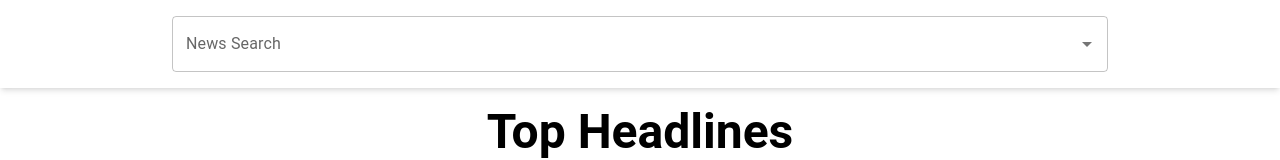
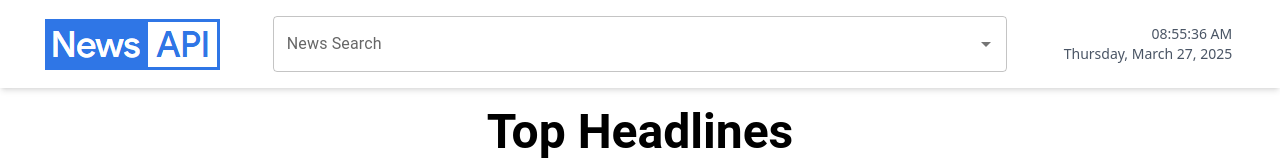
Before and after one commit to Killersea/news-aggregator-react, a React (Vite) app in the folder frontend/: page / in a window 1280 px wide. Shown: the top 160 px of the page. Built offline with nearby package versions, Linux system fonts and the light colour scheme; no server answers.

Commit message:
Logo and Time

```diff
--- a/frontend/src/api/newsApi.ts
+++ b/frontend/src/api/newsApi.ts
@@ -32,7 +32,7 @@ export const fetchArticleContent = async (url: string) => {
 	return response.json();
 };
 
-export const fethHeadlineNews = async (
+export const fetchHeadlineNews = async (
 	country: string = "us",
 	category: string = "general"
 ) => {
--- a/frontend/src/components/ArticleModal.tsx
+++ b/frontend/src/components/ArticleModal.tsx
@@ -66,7 +66,7 @@ export default function ArticleModal({
 			<Slide in={open} direction="up">
 				<Box
 					sx={{
-						width: "75%",
+						width: { s: "95%", md: "75%" },
 						height: "95%",
 						bgcolor: "background.paper",
 						boxShadow: 24,
@@ -104,7 +104,7 @@ export default function ArticleModal({
 							alt={article?.title || "No title available"}
 							sx={{
 								height: {
-									xs: "30vh",
+									s: "20vh",
 									md: "40vh",
 								},
 								width: "100%",
@@ -128,7 +128,7 @@ export default function ArticleModal({
 									fontWeight: "bold",
 									mb: 1,
 									fontSize: {
-										xs: "1.5rem",
+										s: "1.5rem",
 										md: "2.2rem",
 									},
 								}}
@@ -141,7 +141,7 @@ export default function ArticleModal({
 									color: "gray",
 									mb: 2,
 									fontSize: {
-										xs: ".8rem",
+										s: ".8rem",
 										md: "1rem",
 									},
 								}}
@@ -156,7 +156,7 @@ export default function ArticleModal({
 								sx={{
 									lineHeight: 1.6,
 									fontSize: {
-										xs: ".9rem", // ~16px
+										s: ".9rem", // ~16px
 										md: "1.125rem", // ~18px
 									},
 								}}
--- a/frontend/src/components/AutoCompleteSearchBar.tsx
+++ b/frontend/src/components/AutoCompleteSearchBar.tsx
@@ -11,15 +11,17 @@ import { ArticleData } from "../interfaces/articleInterface";
 
 interface AutoCompleteSearchBarProps {
 	setSearchResults: (results: ArticleData[]) => void;
+	inputValue: string;
+	setInputValue: (value: string) => void;
 }
 
 export default function AutoCompleteSearchBar({
 	setSearchResults,
+	inputValue,
+	setInputValue,
 }: AutoCompleteSearchBarProps) {
 	const hint = useRef("");
-	const [inputValue, setInputValue] = useState(() => {
-		return localStorage.getItem("searchInput") || "";
-	});
+
 	const [debouncedValue, setDebouncedValue] = useState(() => {
 		return localStorage.getItem("searchInput") || "";
 	});
@@ -128,7 +130,7 @@ export default function AutoCompleteSearchBar({
 			inputValue={inputValue}
 			id="combo-box-hint-demo"
 			options={articleTitleOptions}
-			sx={{ width: "75%" }}
+			sx={{ width: "90%" }}
 			getOptionLabel={(option) => option.title || ""}
 			renderInput={(params) => (
 				<Box textAlign="left" sx={{ position: "relative", padding: 0 }}>
--- /dev/null
+++ b/frontend/src/components/Clock.tsx
@@ -0,0 +1,38 @@
+import { useState, useEffect } from "react";
+
+export default function Clock() {
+	const [currentTime, setCurrentTime] = useState(new Date());
+
+	useEffect(() => {
+		const timer = setInterval(() => {
+			setCurrentTime(new Date());
+		}, 1000);
+		return () => clearInterval(timer);
+	}, []);
+
+	const formatTime = (date: Date) =>
+		date.toLocaleTimeString([], {
+			hour: "2-digit",
+			minute: "2-digit",
+			second: "2-digit",
+		});
+
+	const formatDate = (date: Date) =>
+		date.toLocaleDateString([], {
+			year: "numeric",
+			month: "long",
+			day: "numeric",
+		});
+
+	const formatDay = (date: Date) =>
+		date.toLocaleDateString([], { weekday: "long" });
+
+	return (
+		<div className="text-right">
+			<div>{formatTime(currentTime)}</div>
+			<div>
+				{formatDay(currentTime)}, {formatDate(currentTime)}
+			</div>
+		</div>
+	);
+}
--- a/frontend/src/components/HeadlinesCarousel.tsx
+++ b/frontend/src/components/HeadlinesCarousel.tsx
@@ -93,8 +93,8 @@ export default function HeadlinesCarousel() {
 			<Card
 				sx={{
 					position: "relative",
-					width: "85%",
-					height: "40vh",
+					width: { s: "95%", md: "85%" },
+					height: { s: "30vh", md: "40vh" },
 				}}
 			>
 				<CardActionArea onClick={() => handleOpenModal(currentIndex)}>
--- a/frontend/src/hooks/newsHooks.ts
+++ b/frontend/src/hooks/newsHooks.ts
@@ -2,7 +2,7 @@ import { useQuery } from "@tanstack/react-query";
 import {
 	fetchSearchResults,
 	fetchArticleContent,
-	fethHeadlineNews,
+	fetchHeadlineNews,
 } from "../api/newsApi";
 
 export const useSearchNews = (query: string) => {
--- a/frontend/src/pages/HomePage.tsx
+++ b/frontend/src/pages/HomePage.tsx
@@ -5,14 +5,40 @@ import { ArticleData } from "../interfaces/articleInterface";
 import ArticlesSearchResults from "../components/ArticlesSearchResults";
 import HeadlinesPage from "./HeadlinesPage";
 import { queryClient } from "../queryClient.ts";
+import Clock from "../components/Clock";
+import newsAPILogo from "../assets/newsAPILogo.png";
 
 export default function HomePage() {
 	const [searchResults, setSearchResults] = useState<ArticleData[]>([]);
+	const [inputValue, setInputValue] = useState(() => {
+		return localStorage.getItem("searchInput") || "";
+	});
+	const handleLogoClick = () => {
+		setInputValue("");
+		setSearchResults([]);
+	};
 
 	return (
 		<QueryClientProvider client={queryClient}>
-			<div className="sticky top-0 bg-white z-10 shadow-md p-4 flex justify-center">
-				<AutoCompleteSearchBar setSearchResults={setSearchResults} />
+			<div className="sticky top-0 bg-white z-10 shadow-md p-4 flex items-center px-8">
+				<div
+					className="hidden md:flex items-center justify-center w-[200px] h-full cursor-pointer"
+					onClick={handleLogoClick}
+				>
+					<img src={newsAPILogo} alt="Logo" />
+				</div>
+
+				<div className="flex-grow flex justify-center">
+					<AutoCompleteSearchBar
+						setSearchResults={setSearchResults}
+						inputValue={inputValue}
+						setInputValue={setInputValue}
+					/>
+				</div>
+
+				<div className="hidden md:flex items-center justify-center text-sm text-gray-600 w-[200px] h-full">
+					<Clock />
+				</div>
 			</div>
 
 			<div
```
Also changed, not shown: frontend/src/assets/newsAPILogo.png (added).
